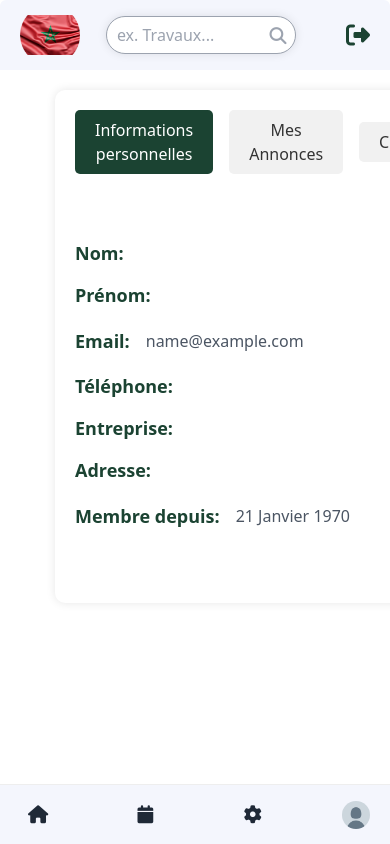
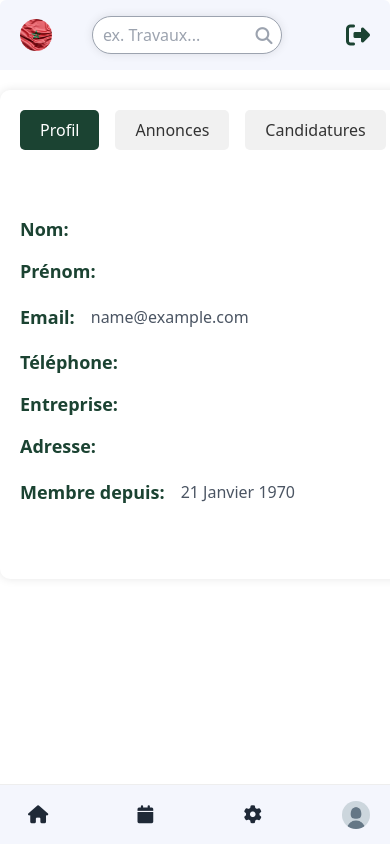
Before and after one commit to dmx1254/public_market_investment, a PHP site: page /profil.php in a window 390 px wide; the page is wider, and only the part inside the window is pictured. Run offline with PHP 8.4, Linux system fonts and the light colour scheme; the visitor is signed in with stand-in values (Sample User, id 1); data that the repository does not hold is empty.

Commit message:
Changes again

```diff
--- a/css/navbar.css
+++ b/css/navbar.css
@@ -15,15 +15,15 @@
 }
 
 .logo .logodesk {
-  width: 95%;
-  height: 32px;
+  width: 93%;
+  height: 30px;
   object-fit: contain;
 }
 
 .logo .logomob {
   display: none;
   width: 120;
-  height: 40px;
+  height: 32px;
   object-fit: cover;
   object-position: center;
 }
@@ -148,9 +148,10 @@
 }
 
 @media (max-width: 428px) {
-  .logo img {
-    width: 70px;
+  .logo .logomob {
+    width: 100%;
     height: 32px;
+    object-fit: contain;
   }
   .search input {
     width: 200px;
--- a/css/profil.css
+++ b/css/profil.css
@@ -188,7 +188,6 @@
   font-size: 18px;
 }
 
-
 input[type="date"]::placeholder {
   color: #999;
 }
@@ -272,7 +271,7 @@
 }
 
 @media (max-width: 942px) {
-  .custom-container .content .container {
+  .custom-container .content .profil-container {
     max-width: 800px;
   }
 
@@ -288,7 +287,7 @@
 }
 
 @media (max-width: 900px) {
-  .custom-container .content .container {
+  .custom-container .content .profil-container {
     max-width: 700px;
   }
 }
@@ -297,7 +296,7 @@
   .content {
     margin: 0px 20px;
   }
-  .custom-container .content .container {
+  .custom-container .content .profil-container {
     transform: translateX(0px);
   }
 }
@@ -313,8 +312,14 @@
   }
 }
 
-@media (max-width: 373px) {
+@media (max-width: 407px) {
   .content {
     margin: 0px;
   }
 }
+
+@media (max-width: 389px) {
+  .custom-container .content .profil-container {
+    padding: 5px;
+  }
+}
--- /dev/null
+++ b/dossier/upload/fiverr_desc.txt
@@ -0,0 +1 @@
+Je suis un développeur Full Stack expérimenté spécialisé en création de sites web personnalisés, du simple site vitrine au puissant site e-commerce. Expert en WordPress et en référencement SEO, je peux optimiser votre visibilité en ligne. Je propose également des services d'hébergement de sites web sur des serveurs VPS. Travaillons ensemble pour créer une présence en ligne percutante et réussie !
--- a/profil.php
+++ b/profil.php
@@ -39,9 +39,8 @@
         <div class="profil-container">
             <div class="container">
                 <div class="flex items-center justify-center gap-4 mb-4 btn-container">
-                    <button class="btn active" id="btn-profile" onclick="showSection('profile')">Informations
-                        personnelles</button>
-                    <button class="btn" id="btn-annonces" onclick="showSection('annonces')">Mes Annonces</button>
+                    <button class="btn active" id="btn-profile" onclick="showSection('profile')">Profil</button>
+                    <button class="btn" id="btn-annonces" onclick="showSection('annonces')">Annonces</button>
                     <button class="btn" id="btn-candidatures"
                         onclick="showSection('candidatures')">Candidatures</button>
                 </div>
@@ -169,7 +168,7 @@
                     <?php
                     include "db.php";
                     $user = $_SESSION["user"];
-                    $sql = "SELECT a.titre, a.numero_reference, ap.firstname, ap.lastname, ap.email, ap.id_annonce
+                    $sql = "SELECT a.titre, a.numero_reference, ap.firstname, ap.lastname, ap.email, ap.phone, ap.id_annonce
                             FROM Apply ap
                             JOIN Annonce a ON ap.id_annonce = a.id
                             WHERE a.annonceur_id = ?";
@@ -182,8 +181,9 @@
                         while ($row = $result->fetch_assoc()) {
                             echo "<div class='candidature-item'>";
                             echo "<p class='candidature-title'>Annonce: " . $row["titre"] . " (Réf: " . $row["numero_reference"] . ")</p>";
-                            echo "<p class='candidature-name'>Nom: " . $row["firstname"] . " " . $row["lastname"] . "</p>";
+                            echo "<p class='candidature-name'>Prenom et Nom: " . $row["lastname"] . " " . $row["firstname"] . "</p>";
                             echo "<p class='candidature-email'>Email: " . $row["email"] . "</p>";
+                            echo "<p class='candidature-email'>Téléphone: " . $row["phone"] . "</p>";
                             echo "<a class='candidature-link' href='apply.php?numero_annonce=" . $row["id_annonce"] . "'>Voir l'annonce</a>";
                             echo "</div>";
                         }
```
Also changed, not shown: dossier/upload/coinpal.txt (added, +11 -0 lines), 1 other file.
